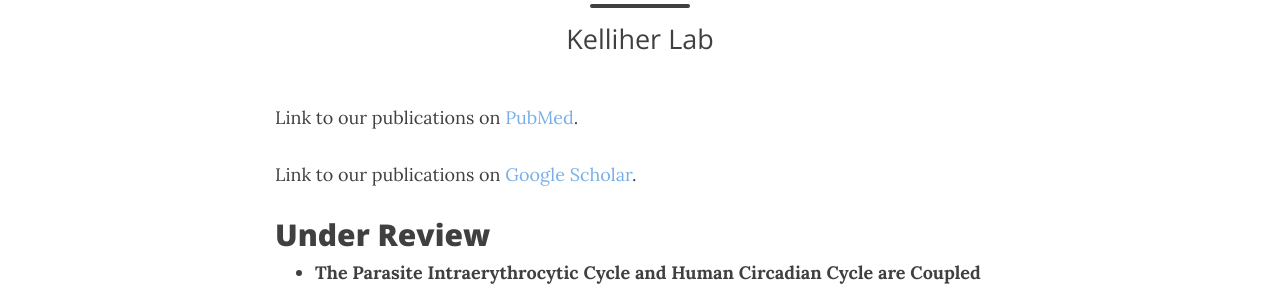
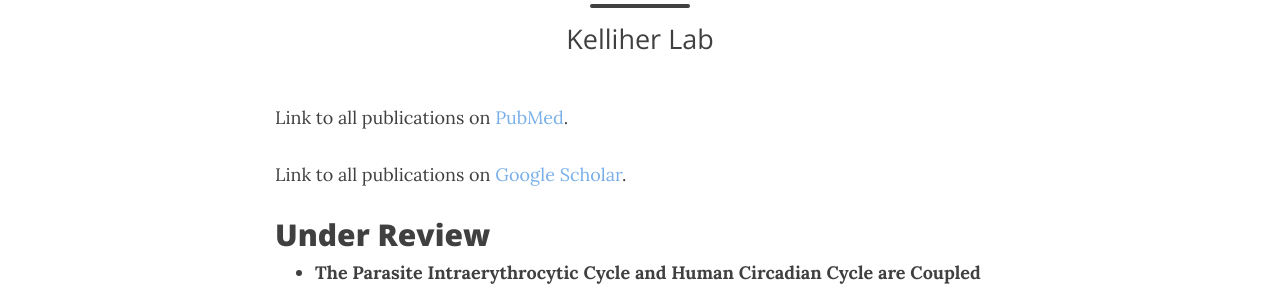
Before and after one commit to cmk35/cmk35.github.io, a Jekyll site: the page built from publications.md, in a window 1280 px wide and 900 px high. Shown: the part 230-520 px from the top of the window. Built offline with Jekyll 4.4.1, drawn with Linux system fonts in a browser that asks for light colours; nearby versions of some CDN libraries.

Commit message:
Update publications.md

```diff
--- a/publications.md
+++ b/publications.md
@@ -4,10 +4,10 @@ title: Publications
 subtitle: Kelliher Lab
 ---
 
-Link to our publications on <a href="https://www.ncbi.nlm.nih.gov/sites/myncbi/14yXoxVzs2PQL/bibliography/49267944/public/?sort=date&direction=ascending" target="_blank">PubMed</a>.
+Link to all publications on <a href="https://pubmed.ncbi.nlm.nih.gov/?term=kelliher+cm+%5Bauthor%5D&sort=date" target="_blank">PubMed</a>.
 <br />
 
-Link to our publications on <a href="https://scholar.google.com/citations?user=4EmwOtQAAAAJ" target="_blank">Google Scholar</a>.
+Link to all publications on <a href="https://scholar.google.com/citations?user=4EmwOtQAAAAJ" target="_blank">Google Scholar</a>.
 <br />
 
 ## Under Review
```
